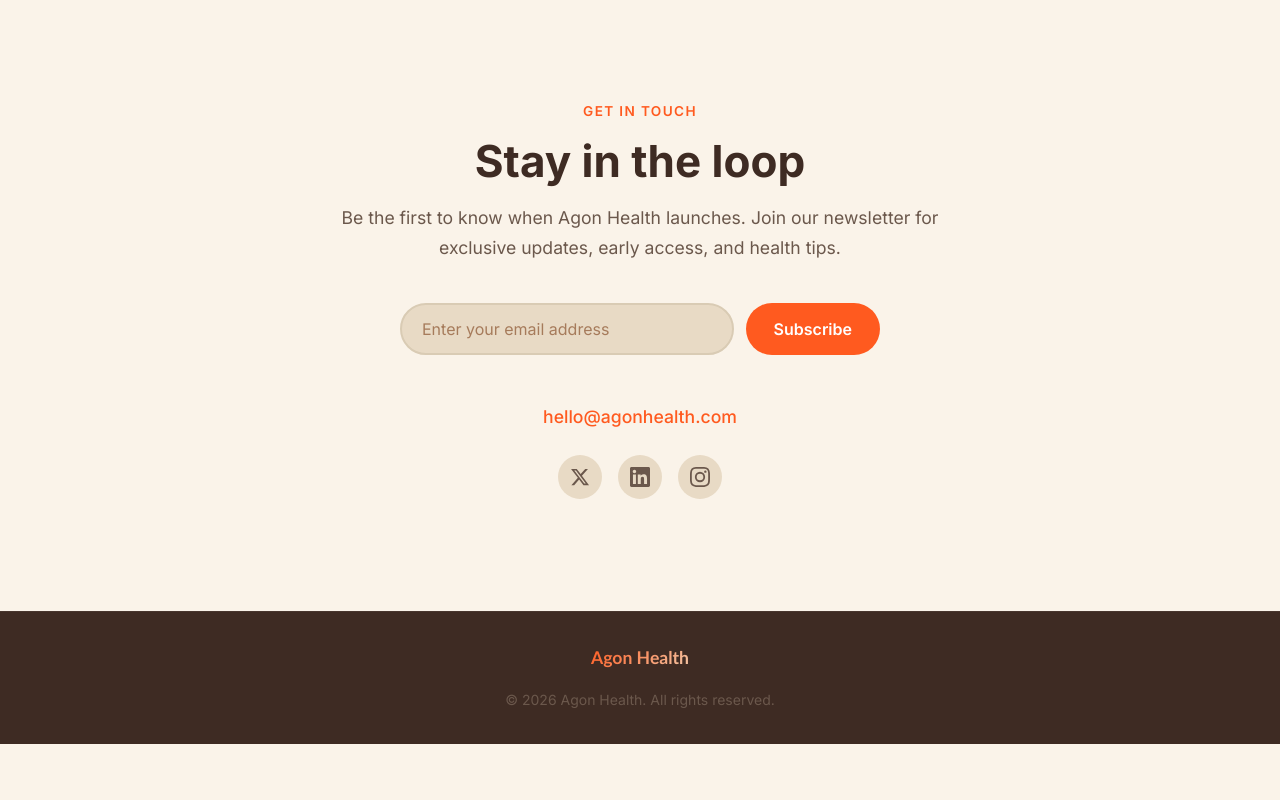
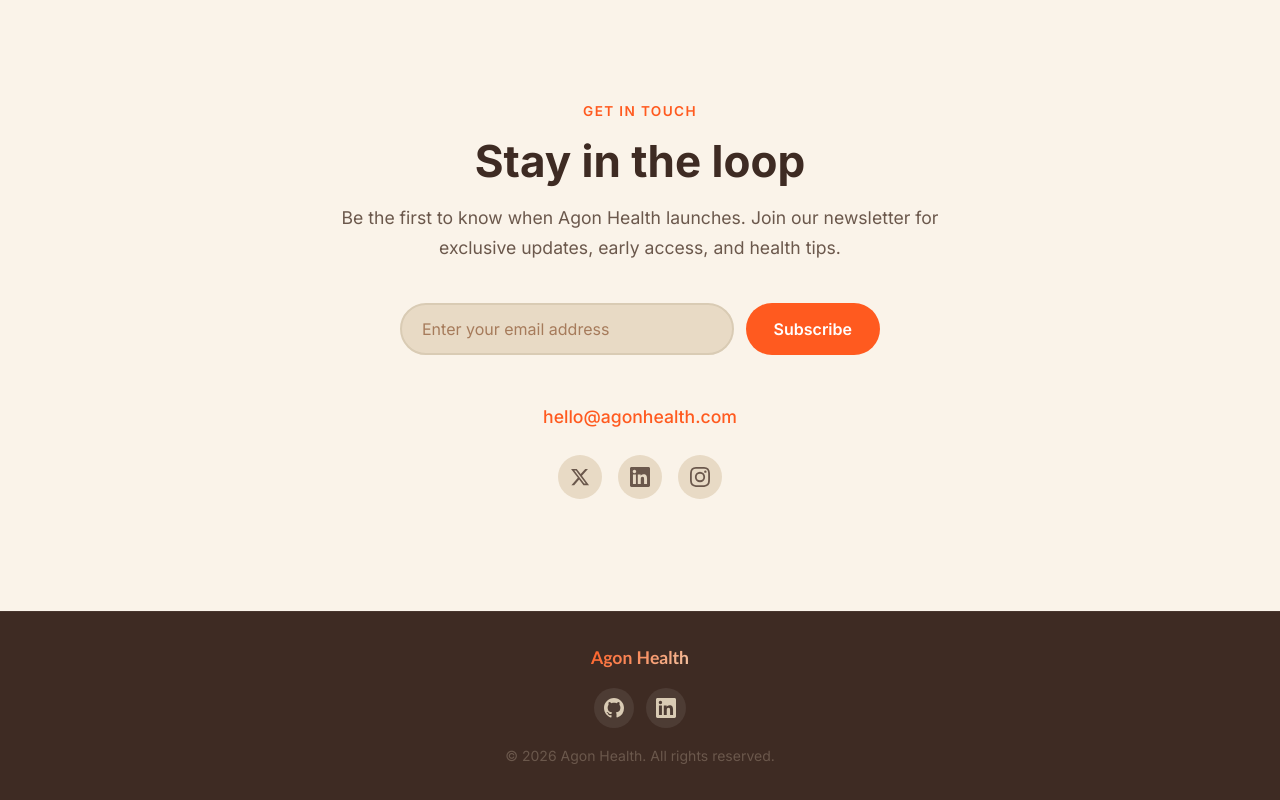
Before and after one commit to leormston/agon-health-splash, a React (Vite) app: page / in a window 1280 px wide. Shown: the part 3025-3825 px from the top of the page. Before the commit the page ends 3769 px from the top, so only its background shows below. Built offline with nearby package versions, Linux system fonts and the light colour scheme.

Commit message:
feat: add GitHub and LinkedIn social links to footer

```diff
--- a/src/components/Footer.css
+++ b/src/components/Footer.css
@@ -27,6 +27,29 @@
   background-clip: text;
 }
 
+.footer__socials {
+  display: flex;
+  gap: 0.75rem;
+}
+
+.footer__social-link {
+  display: inline-flex;
+  align-items: center;
+  justify-content: center;
+  width: 40px;
+  height: 40px;
+  border-radius: 50%;
+  background: rgba(255, 255, 255, 0.08);
+  color: var(--border);
+  transition: all var(--transition);
+}
+
+.footer__social-link:hover {
+  background: var(--accent);
+  color: #ffffff;
+  transform: translateY(-2px);
+}
+
 .footer__copyright {
   font-size: 0.875rem;
   color: var(--text-secondary);
--- a/src/components/Footer.jsx
+++ b/src/components/Footer.jsx
@@ -10,6 +10,18 @@
           <div className="footer__brand">
             <span className="footer__logo">Agon Health</span>
           </div>
+          <div className="footer__socials">
+            <a href="https://github.com/leormston" target="_blank" rel="noopener noreferrer" className="footer__social-link" aria-label="GitHub">
+              <svg width="20" height="20" viewBox="0 0 24 24" fill="currentColor">
+                <path d="M12 0C5.37 0 0 5.37 0 12c0 5.31 3.435 9.795 8.205 11.385.6.105.825-.255.825-.57 0-.285-.015-1.23-.015-2.235-3.015.555-3.795-.735-4.035-1.41-.135-.345-.72-1.41-1.23-1.695-.42-.225-1.02-.78-.015-.795.945-.015 1.62.87 1.845 1.23 1.08 1.815 2.805 1.305 3.495.99.105-.78.42-1.305.765-1.605-2.67-.3-5.46-1.335-5.46-5.925 0-1.305.465-2.385 1.23-3.225-.12-.3-.54-1.53.12-3.18 0 0 1.005-.315 3.3 1.23.96-.27 1.98-.405 3-.405s2.04.135 3 .405c2.295-1.56 3.3-1.23 3.3-1.23.66 1.65.24 2.88.12 3.18.765.84 1.23 1.905 1.23 3.225 0 4.605-2.805 5.625-5.475 5.925.435.375.81 1.095.81 2.22 0 1.605-.015 2.895-.015 3.3 0 .315.225.69.825.57A12.02 12.02 0 0024 12c0-6.63-5.37-12-12-12z"/>
+              </svg>
+            </a>
+            <a href="https://www.linkedin.com/in/louie-ormston/" target="_blank" rel="noopener noreferrer" className="footer__social-link" aria-label="LinkedIn">
+              <svg width="20" height="20" viewBox="0 0 24 24" fill="currentColor">
+                <path d="M20.447 20.452h-3.554v-5.569c0-1.328-.027-3.037-1.852-3.037-1.853 0-2.136 1.445-2.136 2.939v5.667H9.351V9h3.414v1.561h.046c.477-.9 1.637-1.85 3.37-1.85 3.601 0 4.267 2.37 4.267 5.455v6.286zM5.337 7.433a2.062 2.062 0 01-2.063-2.065 2.064 2.064 0 112.063 2.065zm1.782 13.019H3.555V9h3.564v11.452zM22.225 0H1.771C.792 0 0 .774 0 1.729v20.542C0 23.227.792 24 1.771 24h20.451C23.2 24 24 23.227 24 22.271V1.729C24 .774 23.2 0 22.222 0h.003z"/>
+              </svg>
+            </a>
+          </div>
           <p className="footer__copyright">
             © {currentYear} Agon Health. All rights reserved.
           </p>
```
